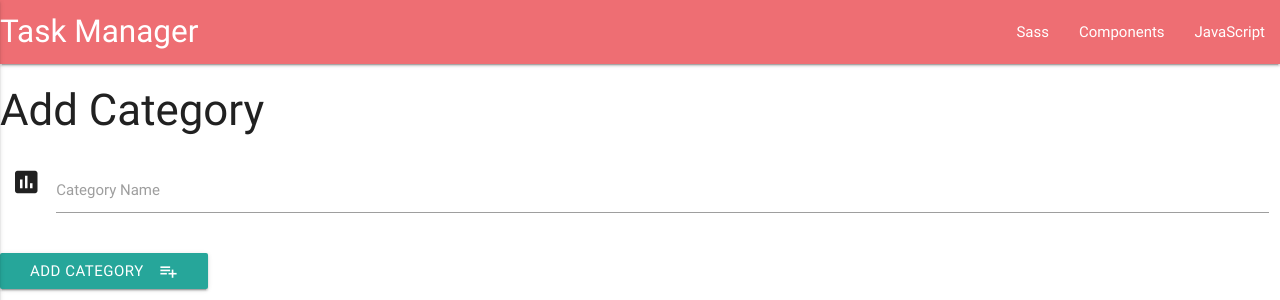
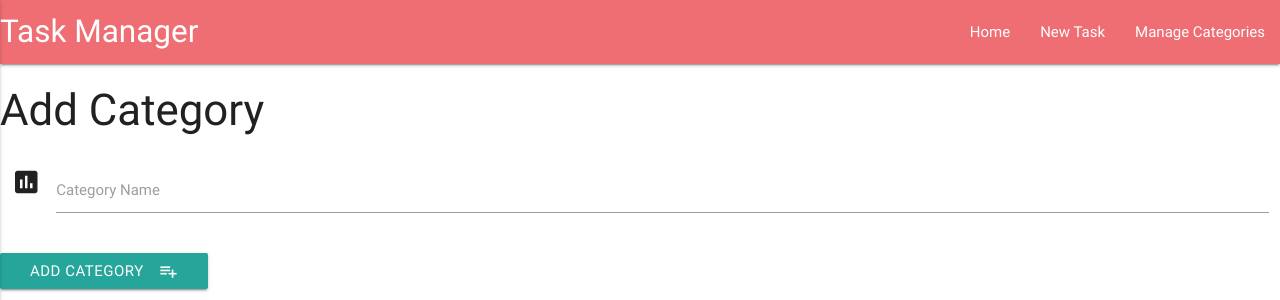
Before and after one commit to Junon72/task_manager_app, a Flask app: page /add_category in a window 1280 px wide. Shown: the top 300 px of the page. Run offline with Flask 2, Linux system fonts and the light colour scheme; some libraries are stand-ins or nearby versions.

Commit message:
routed the navigation

```diff
--- a/templates/base.html
+++ b/templates/base.html
@@ -13,20 +13,22 @@
         <header>
             <nav>
                 <div class="nav-wrapper">
-                    <a href="#" class="brand-logo">Task Manager</a>
-                    <a href="#" data-activates="mobile-demo" class="button-collapse"><i class="material-icons">menu</i></a>
+                    <a href="{{url_for('get_tasks')}}" class="brand-logo">Task Manager</a>
+                    <a href="#" data-activates="mobile-demo" class="button-collapse"><i
+                            class="material-icons">menu</i></a>
                     <ul id="nav-mobile" class="right hide-on-med-and-down">
-                        <li><a href="sass.html">Sass</a></li>
-                        <li><a href="badges.html">Components</a></li>
-                        <li><a href="collapsible.html">JavaScript</a></li>
+                        <li><a href="{{url_for('get_tasks')}}">Home</a></li>
+                        <li><a href="{{url_for('add_task')}}">New Task</a></li>
+                        <li><a href="{{url_for('get_categories')}}">Manage Categories</a></li>
                     </ul>
                     <ul class="side-nav" id="mobile-demo">
-                        <li><a href="sass.html">Sass</a></li>
-                        <li><a href="badges.html">Components</a></li>
-                        <li><a href="collapsible.html">JavaScript</a></li>
+                        <li><a href="{{url_for('get_tasks')}}">Home</a></li>
+                        <li><a href="{{url_for('add_task')}}">New Task</a></li>
+                        <li><a href="{{url_for('get_categories')}}">Manage Categories</a></li>
                     </ul>
                 </div>
             </nav>
+
         </header>
         {% block content %}
         {% endblock %}
```
